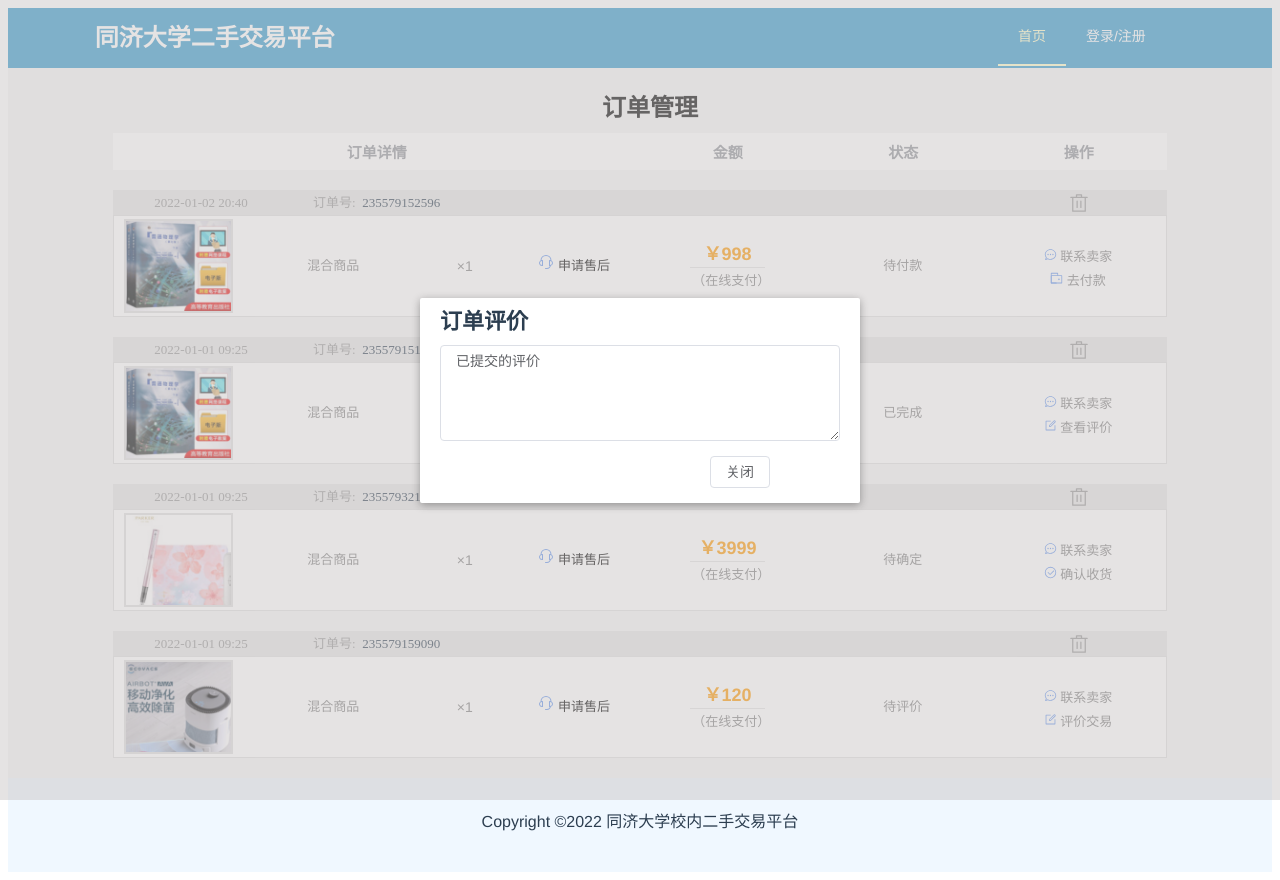
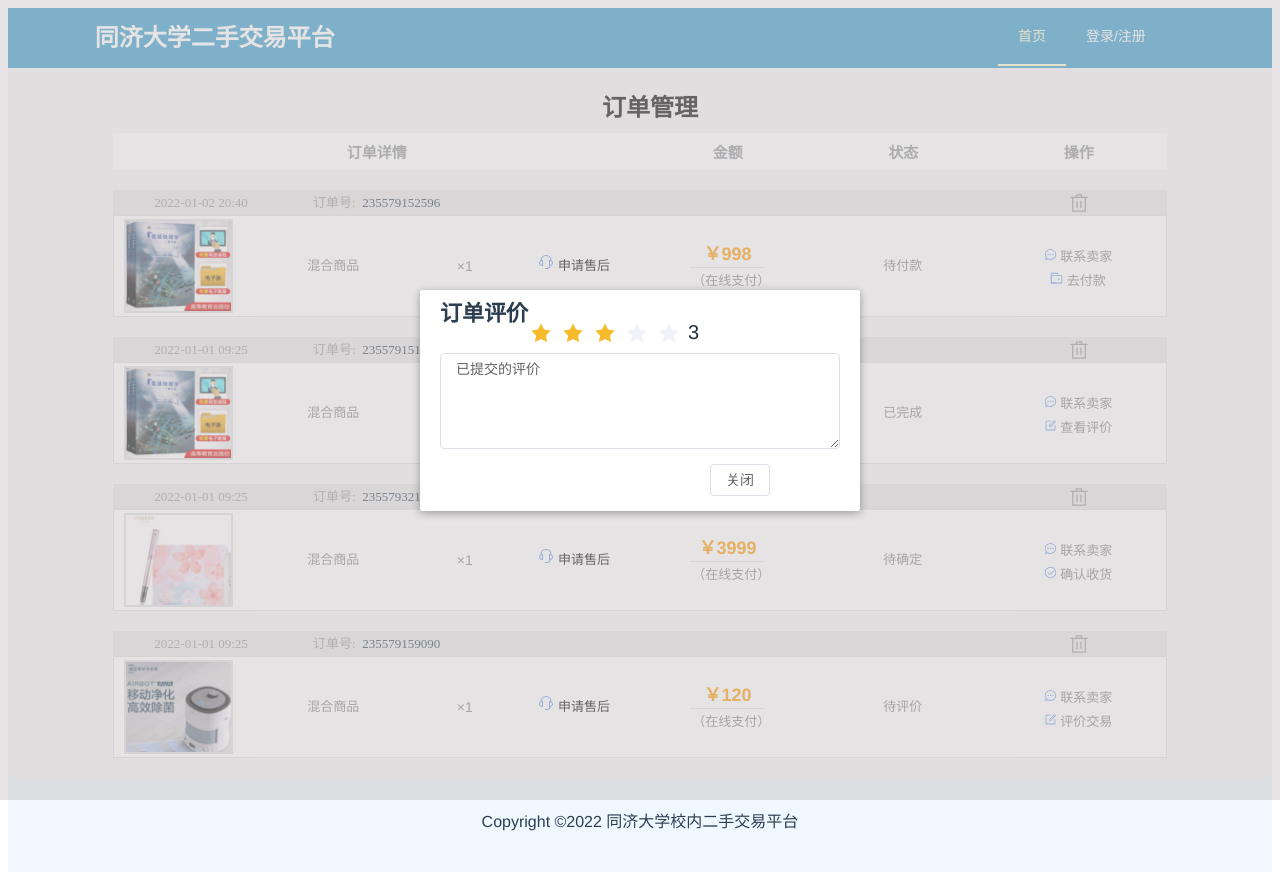
Before and after one commit to 3fuyang/flea-market, a Vue app: page /order in a window 1280 px wide. Both pictures are taken after a click on the element "查看评价". Built offline with nearby package versions, Linux system fonts and the light colour scheme.

Commit message:
增加评分功能和提交评价后修改订单状态功能。

```diff
--- a/src/components/EvaluateModal.vue
+++ b/src/components/EvaluateModal.vue
@@ -7,6 +7,16 @@
           订单评价
         </span>
         <br/>
+        <span class="rate-wrapper">
+          <el-rate
+            v-model="grade"
+            :texts="['oops', 'disappointed', 'normal', 'good', 'great']"
+            show-score
+            size="large"
+            :disabled="submitted"
+          >
+          </el-rate>
+        </span>
         <div class="modal-input">
           <el-input
             :readonly="submitted"
@@ -53,8 +63,9 @@ const props = defineProps({
   currOrderId: String,  // 当前订单 ID
   currOrderStatus: String, // 当前订单状态
 });
-const emits = defineEmits(['close']);
+const emits = defineEmits(['close', 'order-done']);
 
+const grade = ref(null); // 评分
 const evaluation = ref(''); // 评价文本
 const submitted = computed(()=>{
   return props.currOrderStatus === '已完成'?true:false;
@@ -73,10 +84,12 @@ onMounted(()=>{
 
 onBeforeUpdate(()=>{
   if(submitted.value){
-    // 调用接口：传入(订单ID) 返回（评价文本）
+    // 调用接口：传入(订单ID) 返回（评价文本，评价星级）
     evaluation.value = '已提交的评价';
+    grade.value = 3;
   }else{
     evaluation.value = '';
+    grade.value = null;
   }
 })
 
@@ -87,8 +100,17 @@ function submitEvaluation(){
       type: 'error',
       message: '请输入您的评价！'
     })
-  }else{
+  }else if(grade.value === null){
+    ElMessage({
+      type: 'error',
+      message: '请为本次交易评分(0~5)！'
+    })
+  }
+  else{
     // 调用接口：传入（订单ID，用户评价）返回（无）
+
+    // 触发事件，修改视图中订单状态为'已完成'
+    emits('order-done', props.currOrderId);
 
     ElMessage({
       type: 'success',
@@ -132,6 +154,14 @@ function submitEvaluation(){
   font-size: 22px;
   font-weight: bold;
 }
+.rate-wrapper{
+  float: left;
+}
+/* el-rate 的icon和font尺寸 */
+.el-rate{
+--el-rate-icon-size: 26px !important;
+--el-rate-font-size: 20px !important;
+}
 .modal-input{
   margin-bottom: 15px;
 }
```
